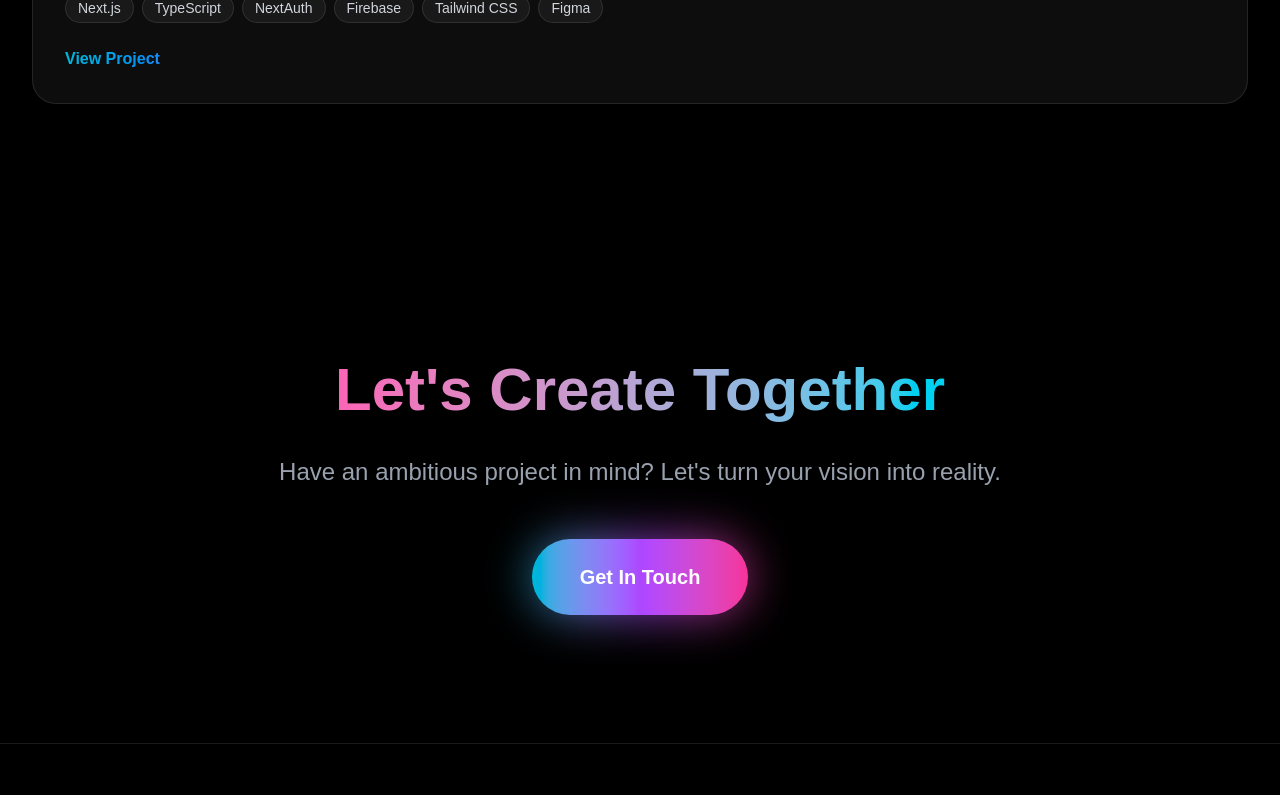
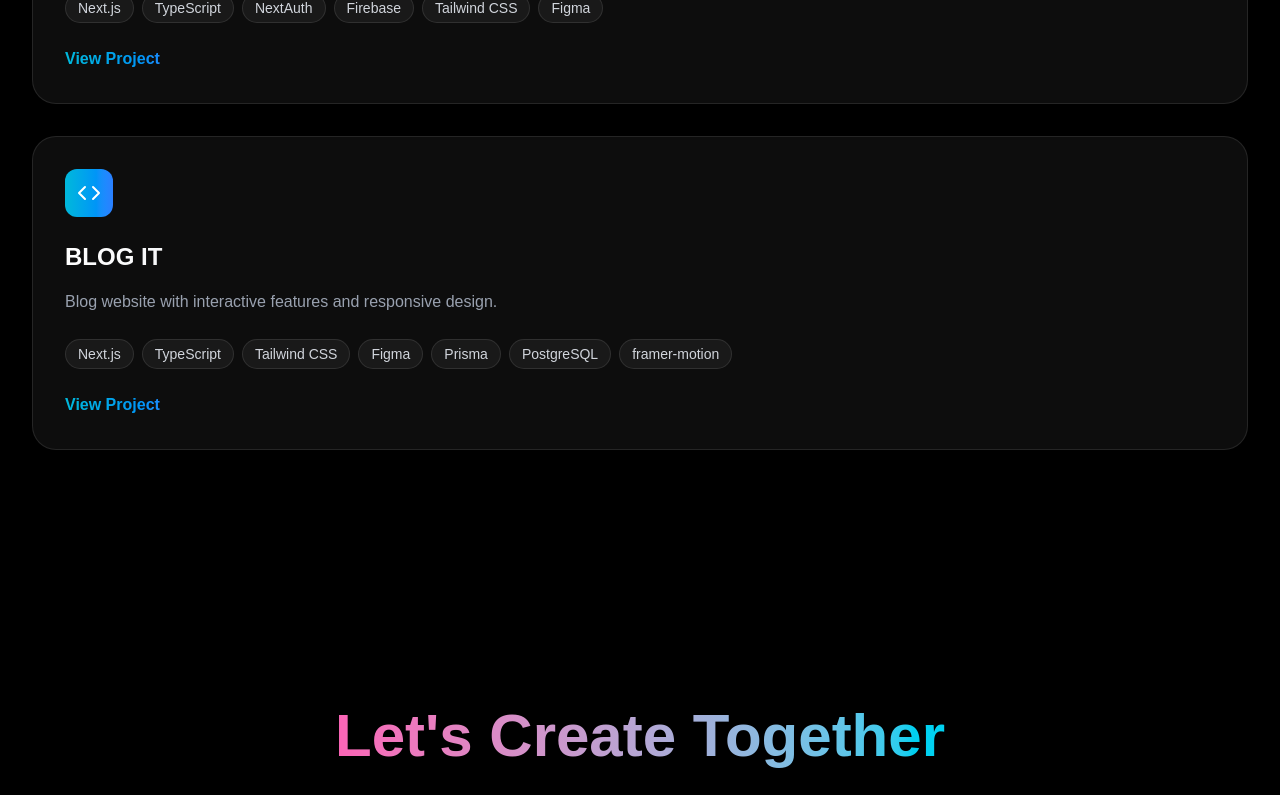
Before and after one commit to Osmond-Matsela/Portfolio, a Next.js app: page / in a window 1280 px wide. Shown: the part 2000-2795 px from the top of the page. Built offline with nearby package versions, Linux system fonts and the light colour scheme.

Commit message:
added a new project

```diff
--- a/app/components/Projects.tsx
+++ b/app/components/Projects.tsx
@@ -14,6 +14,13 @@ export default function Projects({Code,ExternalLink}: any) {
       description: "School website with interactive features and responsive design.",
       tags: ["Next.js", "TypeScript", "NextAuth", "Firebase", "Tailwind CSS","Figma"],
       link: "https://www.moreko.co.za",
+      gradient: "from-cyan-500 to-blue-500"
+    },
+    {
+      title: "BLOG IT",
+      description: "Blog website with interactive features and responsive design.",
+      tags: ["Next.js", "TypeScript", "Tailwind CSS", "Figma", "Prisma", "PostgreSQL" ,"framer-motion"],
+      link: "https://blog-osmond.netlify.app",
       gradient: "from-cyan-500 to-blue-500"
     }
   ];
```
